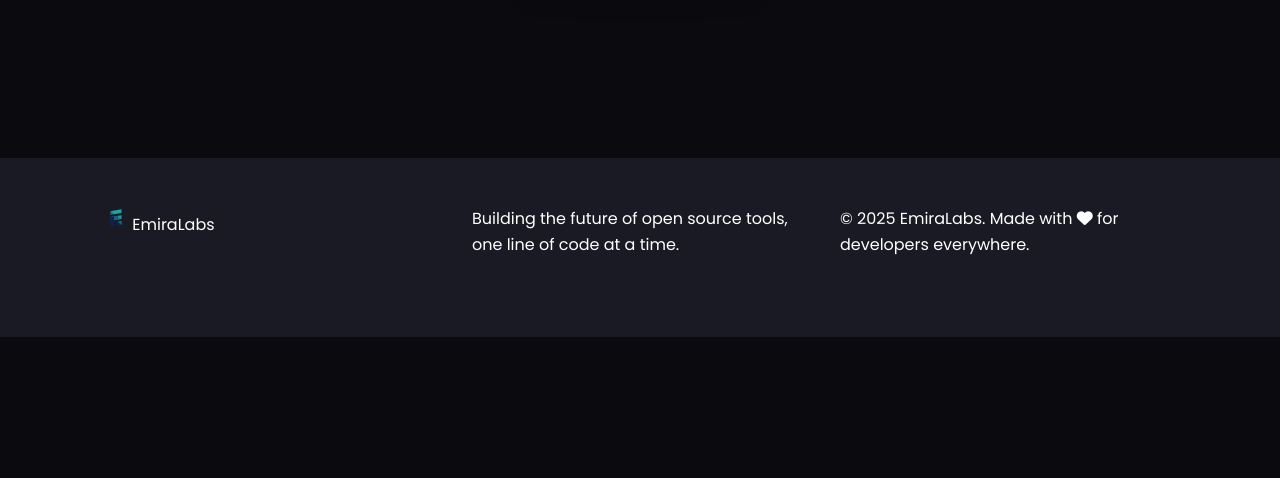
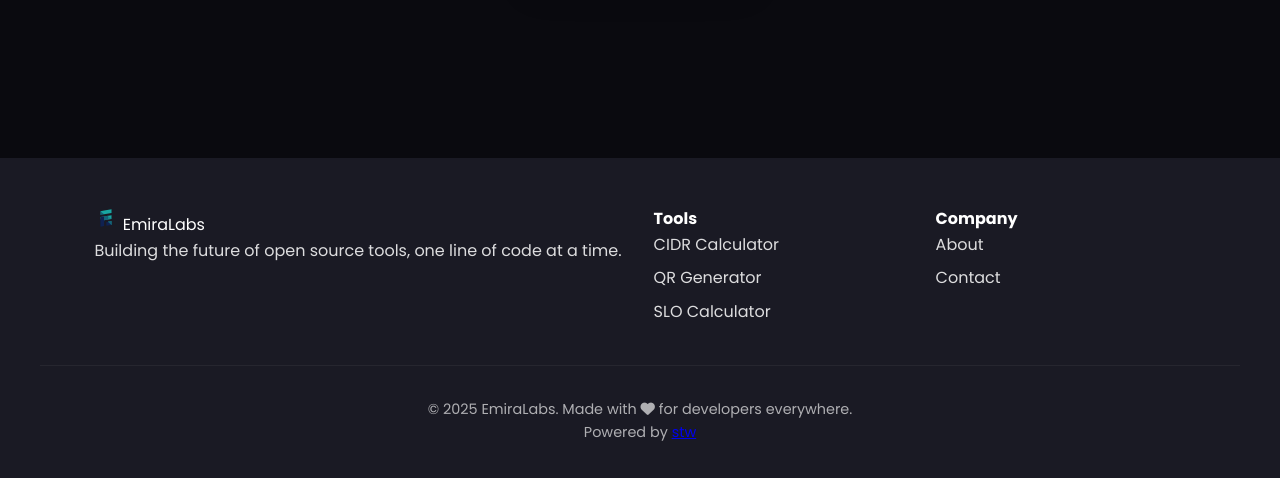
Before and after one commit to EmiraLabs/os, a plain HTML site: page dist/index.html in a window 1280 px wide. Shown: the part 2380-2858 px from the top of the page. Before the commit the page ends 2717 px from the top, so only its background shows below. Drawn offline with Linux system fonts and the light colour scheme; no server answers.

Commit message:
Refactor footer structure and styles for improved layout and consistency

```diff
--- a/assets/css/styles.css
+++ b/assets/css/styles.css
@@ -613,16 +613,16 @@ body {
     max-width: 1200px;
     margin: 0 auto;
     padding: 0 2rem;
-    display: grid;
-    grid-template-columns: repeat(auto-fit, minmax(250px, 1fr));
+    display: flex;
+    justify-content: center;
+    flex-wrap: wrap;
     gap: 2rem;
     margin-bottom: 2rem;
 }
 
-.footer-section h4 {
-    color: var(--text-primary);
-    margin-bottom: 1rem;
-    font-size: 1.1rem;
+.footer-section {
+    min-width: 250px;
+    text-align: left;
 }
 
 .footer-section p {
--- a/dist/assets/css/styles.css
+++ b/dist/assets/css/styles.css
@@ -613,16 +613,16 @@ body {
     max-width: 1200px;
     margin: 0 auto;
     padding: 0 2rem;
-    display: grid;
-    grid-template-columns: repeat(auto-fit, minmax(250px, 1fr));
+    display: flex;
+    justify-content: center;
+    flex-wrap: wrap;
     gap: 2rem;
     margin-bottom: 2rem;
 }
 
-.footer-section h4 {
-    color: var(--text-primary);
-    margin-bottom: 1rem;
-    font-size: 1.1rem;
+.footer-section {
+    min-width: 250px;
+    text-align: left;
 }
 
 .footer-section p {
--- a/dist/index.html
+++ b/dist/index.html
@@ -218,8 +218,8 @@
 </section>
     </main>
     <footer class="footer">
-    <div class="container">
-        <div class="footer-content">
+    <div class="footer-content">
+        <div class="footer-section">
             <div class="footer-logo">
                 <svg xmlns="http://www.w3.org/2000/svg" viewBox="111.249 35.768 47.412 64.914" width="24" height="24">
                     <path d="M 121.737 75.641 L 120 65.793 L 149.91 60.519 L 149.91 70.673 Z" style="stroke-width: 1px; fill: rgb(25, 166, 162);"/>
@@ -236,8 +236,26 @@
                 <span>EmiraLabs</span>
             </div>
             <p class="footer-text">Building the future of open source tools, one line of code at a time.</p>
-            <p class="footer-copyright">&copy; 2025 EmiraLabs. Made with <i class="fas fa-heart"></i> for developers everywhere.</p>
         </div>
+        <div class="footer-section">
+            <h4>Tools</h4>
+            <ul>
+                <li><a href="/cidr-calculator">CIDR Calculator</a></li>
+                <li><a href="/qr-generator">QR Generator</a></li>
+                <li><a href="/slo-calculator">SLO Calculator</a></li>
+            </ul>
+        </div>
+        <div class="footer-section">
+            <h4>Company</h4>
+            <ul>
+                <li><a href="/about">About</a></li>
+                <li><a href="/about/contact">Contact</a></li>
+            </ul>
+        </div>
+    </div>
+    <div class="footer-bottom">
+        <p class="footer-copyright">&copy; 2025 EmiraLabs. Made with <i class="fas fa-heart"></i> for developers everywhere.</p>
+        <p class="footer-credit">Powered by <a href="https://github.com/lithammer/stw" target="_blank">stw</a></p>
     </div>
 </footer>
     <script src="/assets/js/app.js"></script>
@@ -250,23 +268,6 @@
     </script>
 
 
-    <script>
-        console.log('Connecting to EventSource');
-        const evtSource = new EventSource('/__reload');
-        evtSource.onopen = function() {
-            console.log('EventSource connected');
-        };
-        evtSource.onmessage = function(event) {
-            console.log('Received event:', event.data);
-            if (event.data === 'reload') {
-                location.reload();
-            }
-        };
-        evtSource.onerror = function(event) {
-            console.error('EventSource error:', event);
-        };
-    </script>
-
 
 </body>
 </html>
```
Also changed, not shown: dist/about/contact/index.html (+21 -20 lines), dist/about/index.html (+21 -20 lines), dist/cidr-calculator/index.html (+21 -20 lines), dist/qr-generator/index.html (+21 -20 lines), dist/slo-calculator/index.html (+21 -20 lines), templates/components/footer.html (+21 -3 lines).
